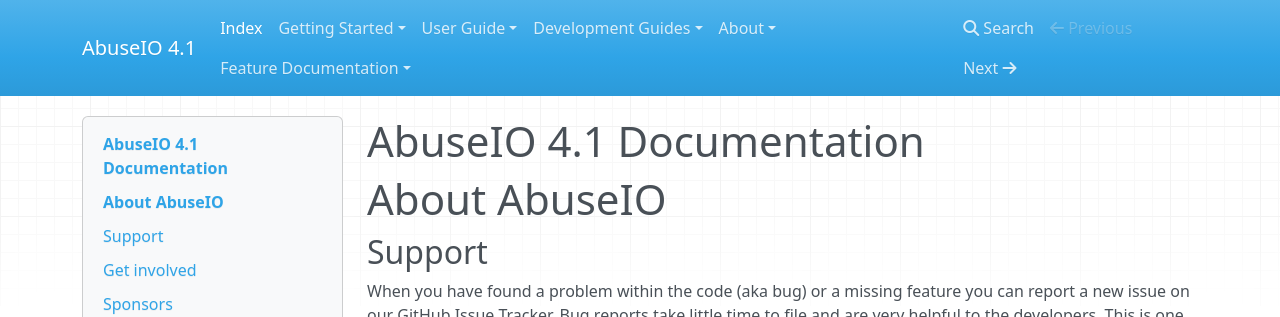
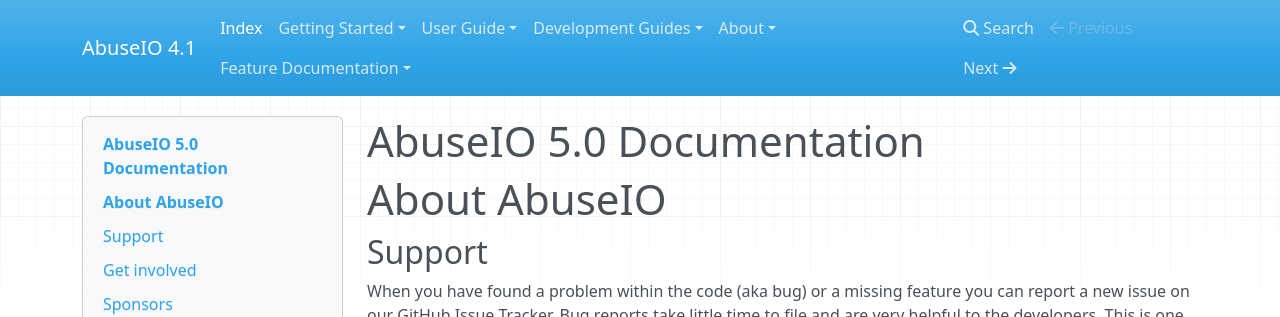
Before and after one commit to AbuseIO/abuseio-docs, an MkDocs documentation site: the page built from docs/index.md, in a window 1280 px wide and 900 px high. Shown: the top 317 px of the window. Built offline with MkDocs 1.6.1, drawn with Linux system fonts in a browser that asks for light colours; nearby versions of some CDN libraries; old or Windows-style settings are respelled for this version of MkDocs.

Commit message:
Update index.md

```diff
--- a/docs/index.md
+++ b/docs/index.md
@@ -1,4 +1,4 @@
-# AbuseIO 4.1 Documentation
+# AbuseIO 5.0 Documentation
 
 # About AbuseIO
 
```
